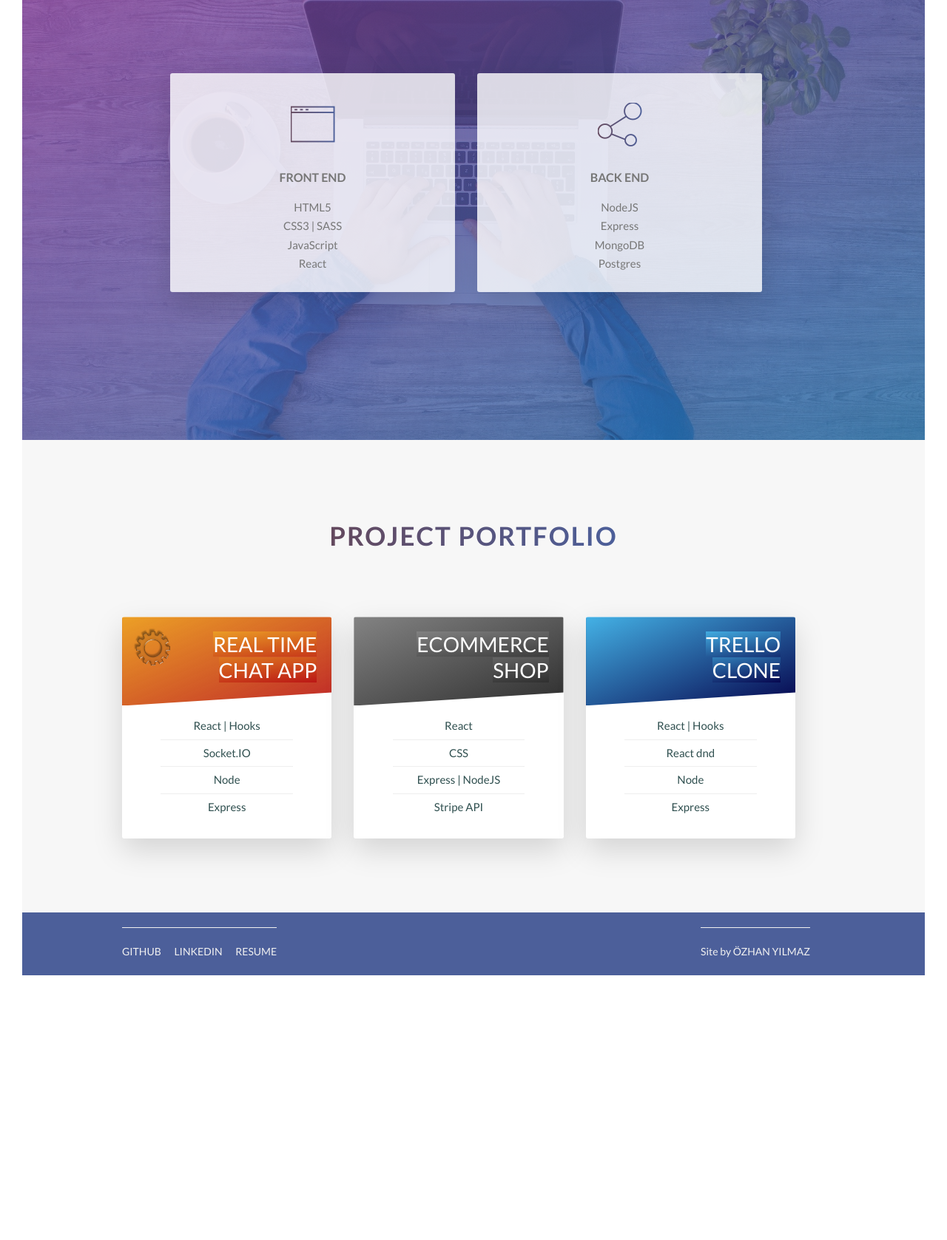
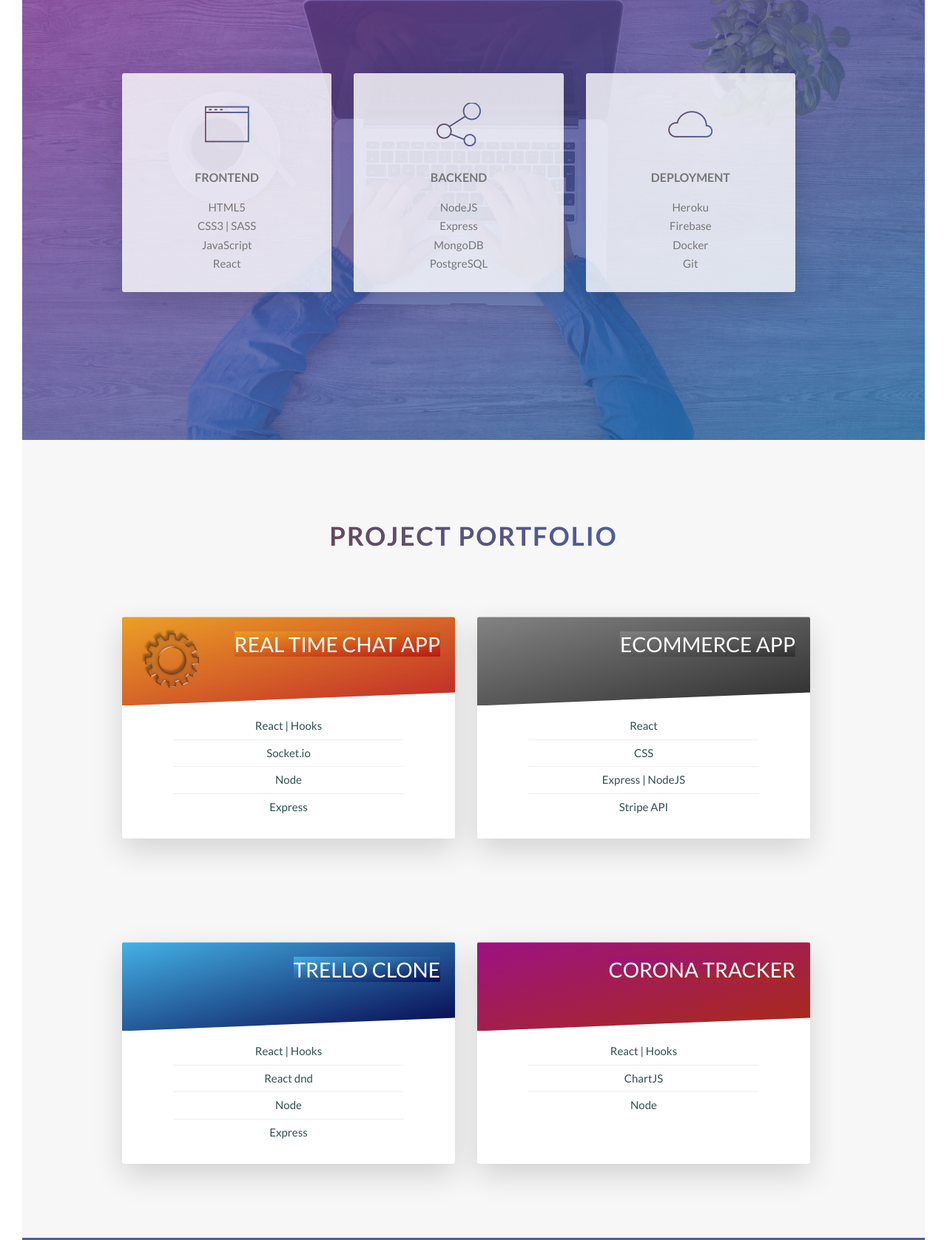
Before and after one commit to ozhann/portfolio-website, a website: page index.html in a window 1280 px wide. Shown: the part 1475-3152 px from the top of the page at 74% size. Before the commit the page ends 2824 px from the top, so only its background shows below. Drawn offline with nearby package versions, Linux system fonts and the light colour scheme.

Commit message:
responsive bug fix

```diff
--- a/css/style.css
+++ b/css/style.css
@@ -54,6 +54,13 @@ body {
   box-shadow: 1px 2px #888888;
 
   background-color: #fff;
+}
+
+@media (max-width: 56.25em) {
+  #profile-photo {
+    width: 75%;
+    margin-bottom: 20%;
+  }
 }
 
 @keyframes leftIn {
@@ -204,6 +211,7 @@ body {
 @media (max-width: 56.25em) {
   .heading-secondary {
     font-size: 3rem;
+    margin-top: 5rem;
   }
 }
 @media (max-width: 37.5em) {
@@ -288,11 +296,12 @@ body {
 @media (max-width: 56.25em) {
   .section-about {
     padding: 20rem 4rem;
+    /* margin-top: 0rem; */
   }
 }
 
 .section-features {
-  padding: 20rem;
+  padding: 20rem 0;
   background-image: linear-gradient(
       to right bottom,
       rgba(142, 57, 153, 0.75),
--- a/index.html
+++ b/index.html
@@ -70,10 +70,10 @@
 
         <section class="section-features">
             <div class="row">
-                <div class="col-1-of-2">
+                <div class="col-1-of-3">
                     <div class="feature-box">
                         <i class="feature-box__icon icon-basic-webpage"></i>
-                        <h3 class="heading-tertiary u-margin-bottom-small">Front End</h3>
+                        <h3 class="heading-tertiary u-margin-bottom-small">Frontend</h3>
                         <p class="feature-box__text">
                             <ul>
                                 <li>HTML5</li>
@@ -84,22 +84,34 @@
                         </p>
                     </div>
                 </div>
-                <div class="col-1-of-2">
+                <div class="col-1-of-3">
                     <div class="feature-box">
                         <i class="feature-box__icon icon-basic-share"></i>
-                        <h3 class="heading-tertiary u-margin-bottom-small">Back end</h3>
+                        <h3 class="heading-tertiary u-margin-bottom-small">Backend</h3>
                         <p class="feature-box__text">
                             <ul>
                                 <li>NodeJS</li>
                                 <li>Express</li>
                                 <li>MongoDB</li>
-                                <li>Postgres</li>
-
+                                <li>PostgreSQL</li>
                             </ul>
                         </p>
                     </div>
                 </div>
-
+                <div class="col-1-of-3">
+                    <div class="feature-box">
+                        <i class="feature-box__icon icon-basic-cloud"></i>
+                        <h3 class="heading-tertiary u-margin-bottom-small">Deployment</h3>
+                        <p class="feature-box__text">
+                            <ul>
+                                <li>Heroku</li>
+                                <li>Firebase</li>
+                                <li>Docker</li>
+                                <li>Git</li>
+                            </ul>
+                        </p>
+                    </div>
+                </div>
 
             </div>
         </section>
@@ -111,7 +123,7 @@
                 </h2>
             </div>
             <div class="row">
-                <div class="col-1-of-3">
+                <div class="col-1-of-2">
                     <div class="card">
                         <div class="card__side card__side--front card__side--front-1">
                             <div class="card__picture card__picture--1">
@@ -127,7 +139,7 @@
                             <div class="card__details">
                                 <ul>
                                     <li>React | Hooks</li>
-                                    <li>Socket.IO</li>
+                                    <li>Socket.io</li>
                                     <li>Node</li>
                                     <li>Express</li>
                                 </ul>
@@ -140,7 +152,7 @@
                                 <div class="card__box">
                                     <div class="card__description">
                                         <p>
-                                            Real time chat application build with React and Socket.IO
+                                            Real time chat application build with React and Socket.io
                                         </p>
                                     </div>
                                 </div>
@@ -151,7 +163,7 @@
                         </div>
                     </div>
                 </div>
-                <div class="col-1-of-3">
+                <div class="col-1-of-2">
                     <div class="card">
                         <div class="card__side card__side--front card__side--front-2">
                             <div class="card__picture card__picture--6">
@@ -159,7 +171,7 @@
                             </div>
                             <div class="card__heading">
                                 <span class="card__heading-span--6">
-                                    eCommerce Shop
+                                    eCommerce App
                                 </span>
                             </div>
                             <div class="card__details">
@@ -187,7 +199,13 @@
                         </div>
                     </div>
                 </div>
-                <div class="col-1-of-3">
+
+
+                </div>
+
+                <!--second row-->
+                <div class="row">
+                    <div class="col-1-of-2 single-col">
                         <div class="card">
                             <div class="card__side card__side--front card__side--front-3">
                                 <div class="card__picture card__picture--3">
@@ -222,11 +240,43 @@
                                 </div>
                             </div>
                         </div>
+                    </div>
+
+                    <div class="col-1-of-2 single-col">
+                        <div class="card">
+                            <div class="card__side card__side--front card__side--front-2">
+                                <div class="card__picture card__picture--2">
+                                    &nbsp;
+                                </div>
+                                <div class="card__heading">
+                                    <span class="card__heading-span--2">
+                                        Corona Tracker
+                                    </span>
+                                </div>
+                                <div class="card__details">
+                                    <ul>
+                                        <li>React | Hooks</li>
+                                        <li>ChartJS</li>
+                                        <li>Node</li>
+                                    </ul>
+                                </div>
+                            </div>
+                            <div class="card__side card__side--back card__side--back-3">
+                                <div class="card__cta">
+                                    <div class="card__box">
+                                        <div class="card__description">
+                                            <p>
+                                                Corona analyzer tool that shows infected, death and recovered cases around the world.
+                                            </p>
+                                        </div>
+                                    </div>
+                                    <a href="https://github.com/ozhann/corona-trackr" target="_blank" class="btn btn--white btn--github">Source Code</a>
+                                    <a href="#" target="_blank" class="btn btn--white btn--github">Demo</a>
 
                                 </div>
-
-                <!--second row-->
-
+                            </div>
+                        </div>
+                    </div>
         </section>
     </main>
 
```
Also changed, not shown: 1 other file. Lines whose indentation alone changed are shown as unchanged.
